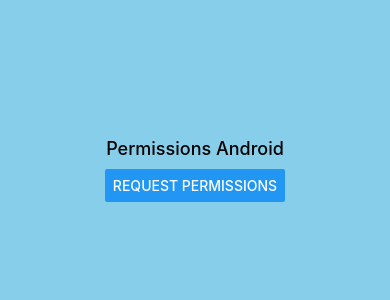
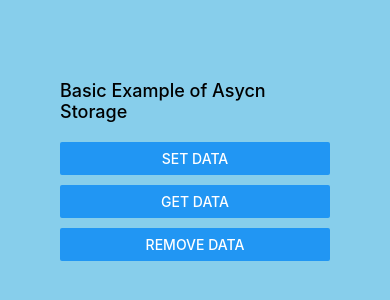
Before and after one commit to muazimmaqbool/React-Native-Tutorials, a React Native app: screen / in a window 390 px wide. Shown: the part 252-552 px from the top of the page. Built offline with nearby package versions, Linux system fonts and the light colour scheme.

Commit message:
async storage

```diff
--- a/App.js
+++ b/App.js
@@ -97,8 +97,8 @@ const App = () => {
       {/* <K_Dimensions/> */}
       {/* <L_BackHandler/> */}
       {/* <M_ToastAndroid/> */}
-      <N_Permissions/>
-      {/* <O_AsyncStorage/> */}
+      {/* <N_Permissions/> */}
+      <O_AsyncStorage/>
 
       {/*closing view of core components and custom components */}
       </View>
--- a/Components/O_AsyncStorage.jsx
+++ b/Components/O_AsyncStorage.jsx
@@ -10,7 +10,7 @@ import AsyncStorage from '@react-native-async-storage/async-storage'
    since it operates globally.
 
 -> Async Storage can only store string data. In order to store object data, you need to serialize it first. For data that can be serialized
-   to JSON, you can use JSON.stringify() when saving the data and JSON.parse() when loading the data.
+   to JSON, you can use JSON.stringify() when saving the data and use JSON.parse() when loading the data.
 
 -> On iOS, AsyncStorage is backed by native code that stores small values in a serialized dictionary and larger values in separate files.
    On Android, AsyncStorage will use either RocksDB or SQLite based on what is available.
@@ -23,8 +23,8 @@ import AsyncStorage from '@react-native-async-storage/async-storage'
 const O_AsyncStorage = () => {
   return (
     <View style={styles.container}>
-      {/* <ExampleOne/> */}
-      <ExampleTwo/>
+      <ExampleOne/>
+      {/* <ExampleTwo/> */}
     </View>
   )
 }
@@ -46,7 +46,7 @@ function ExampleOne(){
   return(
     <View style={{gap:10}}>
       <Text style={styles.title}>Basic Example of Asycn Storage</Text>
-      <Text>{name}</Text>
+      <Text style={styles.savedText}>{name}</Text>
        <Button title="Set Data" onPress={setData}/>
        <Button title="Get Data" onPress={getData}/>
        <Button title="Remove Data" onPress={removeData}/>
@@ -74,7 +74,14 @@ const styles = StyleSheet.create({
   title:{
     fontSize:18,
     fontWeight:"500",
-    color:"white",
+    color:"black",
 
+  },
+  savedText:{
+    fontSize:18,
+    fontWeight:400,
+    color:"black",
+    textAlign:"center",
+    textDecorationLine:"underline"
   }
 })
```
